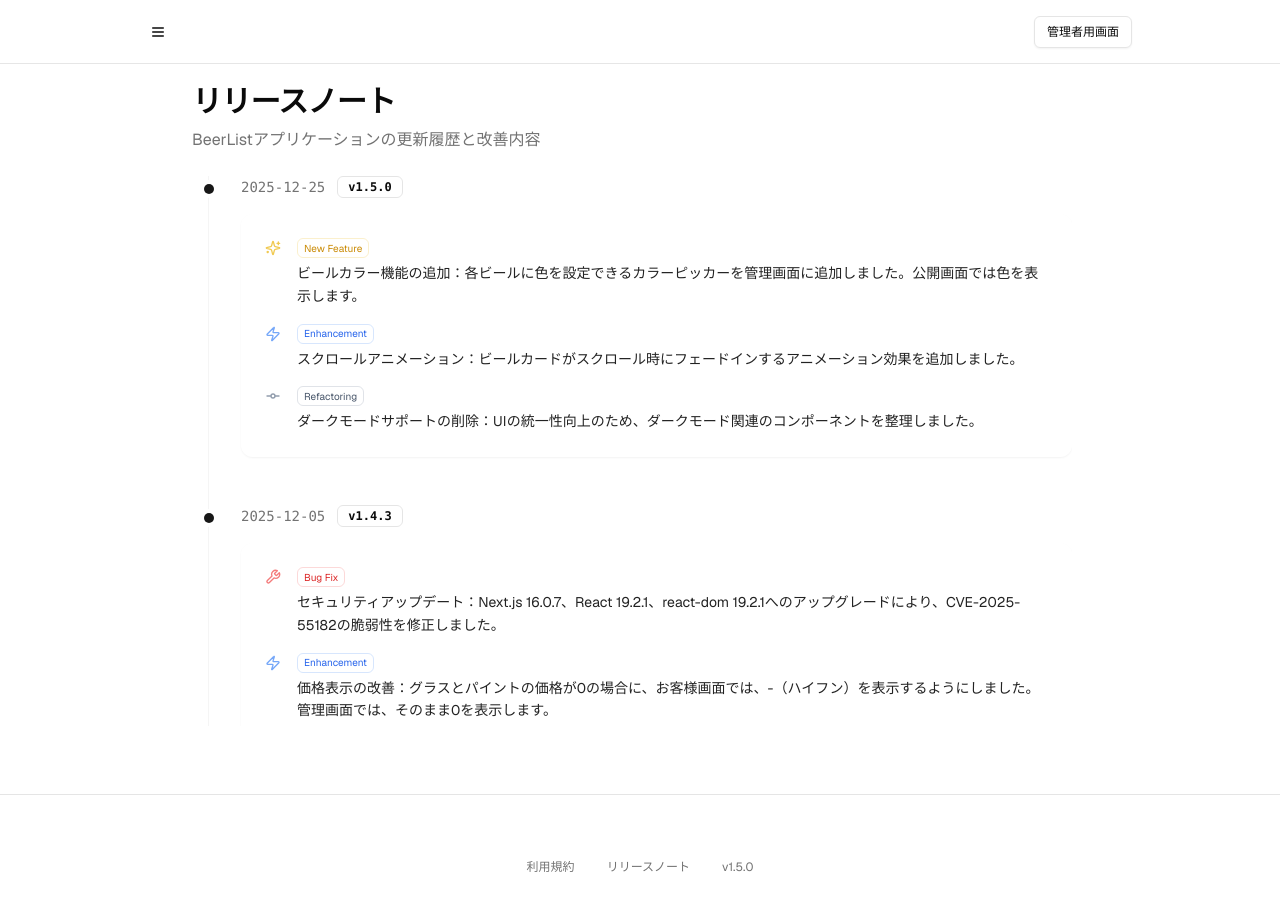
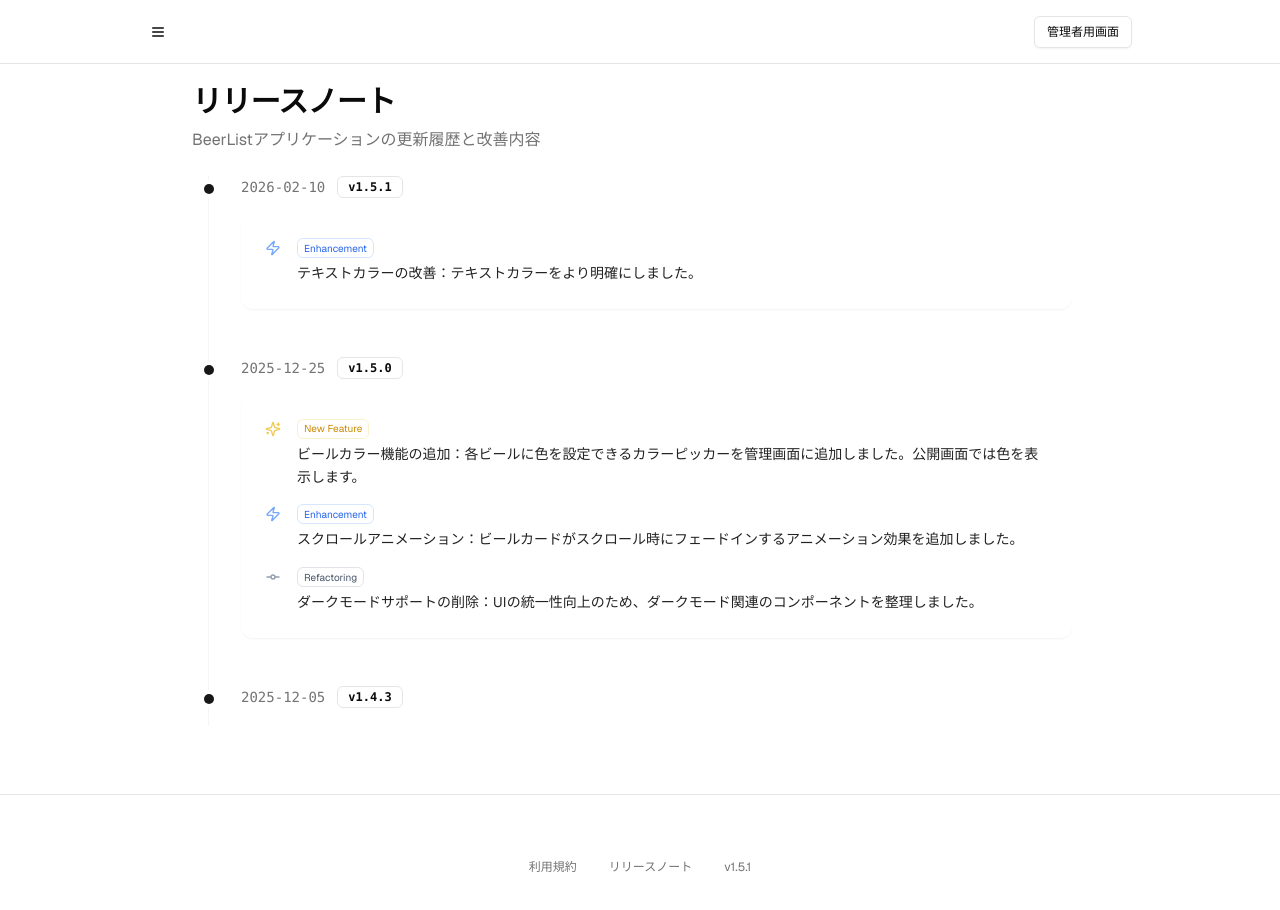
Before and after one commit to sooom1627/beerlist, a Next.js app: page /admin/release-notes in a window 1280 px wide. Shown: the top 910 px of the page. Built offline with nearby package versions, Linux system fonts and the light colour scheme; no server answers.

Commit message:
release: update to version v1.5.1 with enhancements to text color clarity and corresponding test updates

```diff
--- a/app/admin/layout.tsx
+++ b/app/admin/layout.tsx
@@ -69,7 +69,7 @@ export default function AdminLayout({
           >
             リリースノート
           </Link>
-          <span className="text-muted-foreground">v1.5.0</span>
+          <span className="text-muted-foreground">v1.5.1</span>
         </footer>
       </div>
     </main>
--- a/app/admin/release-notes/page.tsx
+++ b/app/admin/release-notes/page.tsx
@@ -15,6 +15,16 @@ interface ReleaseItem {
 }
 
 const releaseHistory: ReleaseItem[] = [
+  {
+    date: "2026-02-10",
+    version: "v1.5.1",
+    changes: [
+      {
+        type: "enhancement",
+        description: "テキストカラーの改善：テキストカラーをより明確にしました。",
+      },
+    ],
+  },
   {
     date: "2025-12-25",
     version: "v1.5.0",
--- a/features/beerlist/components/beer-list/beer-card.tsx
+++ b/features/beerlist/components/beer-list/beer-card.tsx
@@ -50,10 +50,10 @@ export function BeerCard({ beer, index }: BeerCardProps) {
     >
       {/* タップナンバー - 右上にモノクロでさりげなく */}
       <div className="absolute top-3 right-3 sm:top-4 sm:right-4 z-10 text-right">
-        <span className="text-[9px] sm:text-[10px] font-mono tracking-widest text-zinc-400 uppercase">
+        <span className="text-[9px] sm:text-[10px] font-mono tracking-widest text-zinc-500 uppercase">
           Tap
         </span>
-        <div className="text-2xl sm:text-3xl font-black text-zinc-200 leading-none -mt-0.5">
+        <div className="text-2xl sm:text-3xl font-black text-zinc-600 leading-none -mt-1">
           {String(beer.tapNumber).padStart(2, "0")}
         </div>
       </div>
--- a/features/beerlist/components/beer-slot-card/beer-info.tsx
+++ b/features/beerlist/components/beer-slot-card/beer-info.tsx
@@ -19,10 +19,10 @@ export function BeerInfo({ beer, slotIndex }: BeerInfoProps) {
     <CardHeader className="pb-2 relative">
       {/* タップナンバー - 右上にミニマル配置 */}
       <div className="absolute top-3 right-3 text-right">
-        <span className="text-[9px] font-mono tracking-widest text-zinc-400 uppercase">
+        <span className="text-[9px] font-mono tracking-widest text-zinc-500 uppercase">
           Tap
         </span>
-        <div className="text-lg font-black text-zinc-200 leading-none -mt-0.5">
+        <div className="text-lg font-black text-zinc-600 leading-none -mt-0.5">
           {String(slotIndex + 1).padStart(2, "0")}
         </div>
       </div>
```
Also changed, not shown: 2 other files (tests, documents, lock files or other folders).
